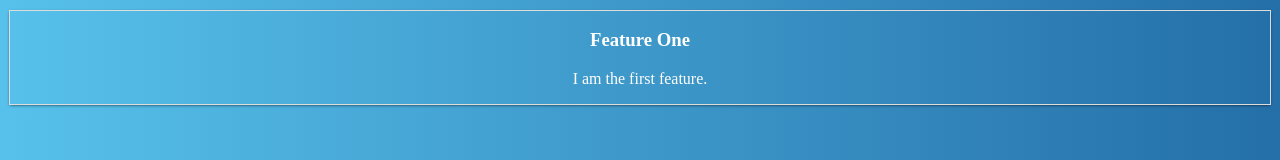
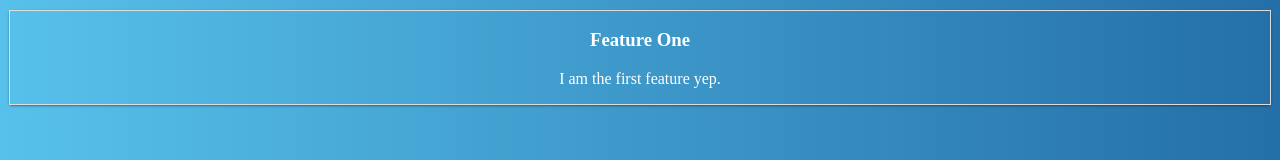
Before and after one commit to lyraddigital/angular-devops, an Angular app: page /feature-one in a window 1280 px wide. Shown: the part 333-493 px from the top of the page. Built offline with nearby package versions, Linux system fonts and the light colour scheme.

Commit message:
Testing codebuild role with a change that will delete a file.

```diff
--- a/src/app/feature-one/feature-one.component.html
+++ b/src/app/feature-one/feature-one.component.html
@@ -1,4 +1,4 @@
 <h3>Feature One</h3>
 <p>
-  I am the first feature.
+  I am the first feature yep.
 </p>
```
